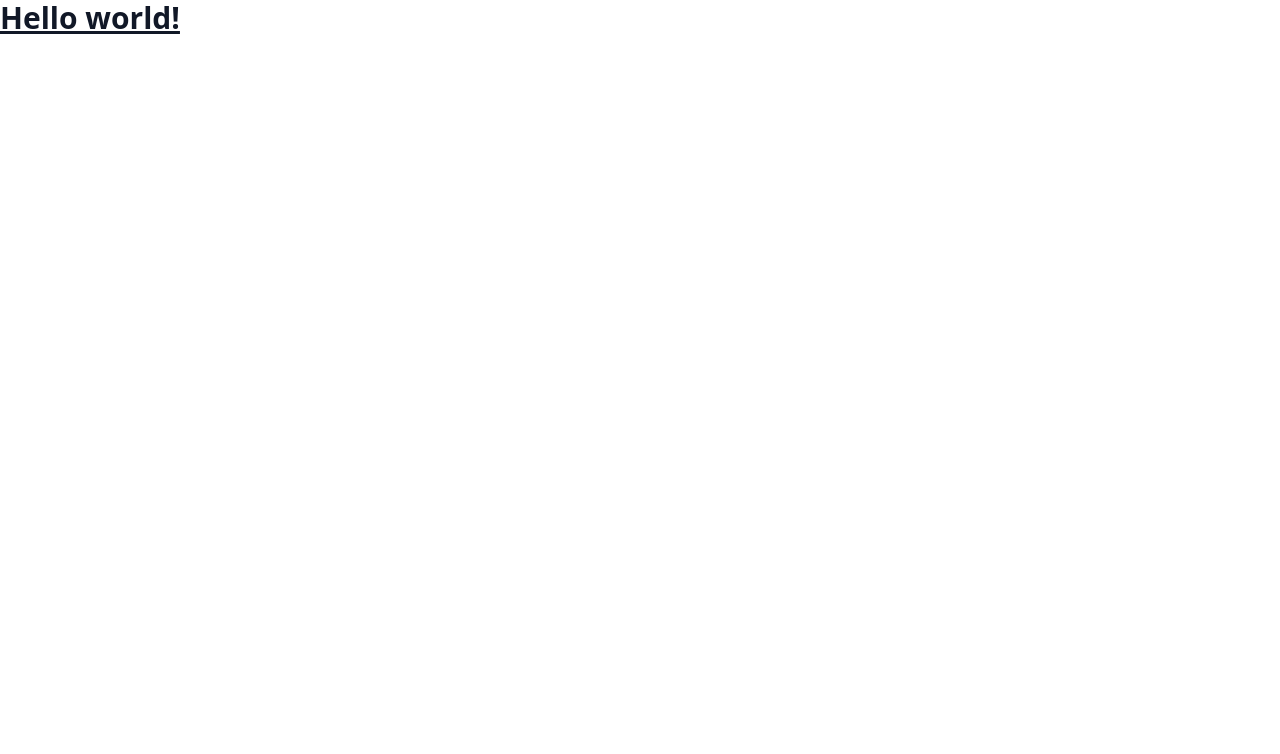
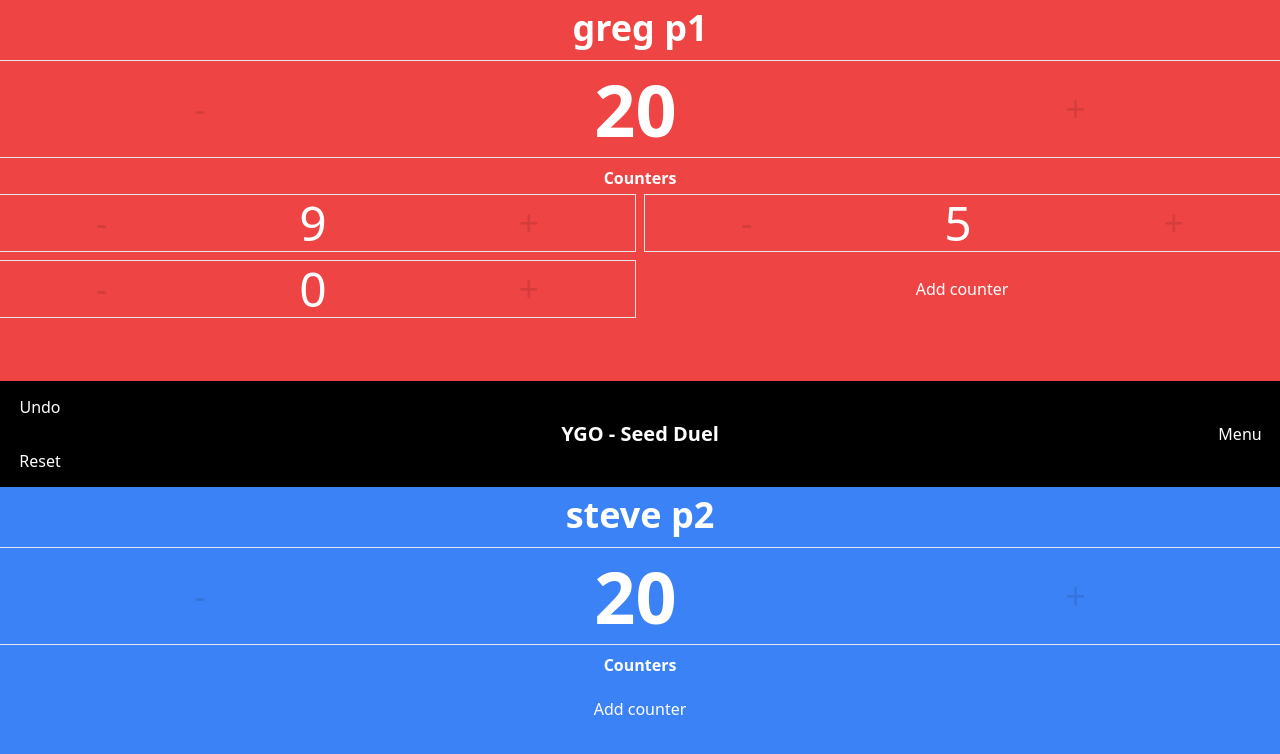
Before and after one commit to didley/lp-track, a React (Create React App) app: page / in a window 1280 px wide. Shown: the top 754 px of the page. Built offline with nearby package versions, Linux system fonts and the light colour scheme.

Commit message:
Implements initial player card and TitleBar components

```diff
--- a/src/App.tsx
+++ b/src/App.tsx
@@ -1,7 +1,22 @@
+import { TitleBar } from "./components/TitleBar";
+import { PlayerCard } from "./components/PlayerCard";
+
 function App() {
   return (
-    <div>
-      <h1 className="text-3xl font-bold underline">Hello world!</h1>
+    <div className="h-screen w-screen grid select-none">
+      <PlayerCard
+        playerName={"greg p1"}
+        color={"red"}
+        lifePoints={20}
+        counters={[9, 5, 0]}
+      />
+      <TitleBar gameName="YGO" format="Seed Duel" />
+      <PlayerCard
+        playerName={"steve p2"}
+        color={"blue"}
+        lifePoints={20}
+        counters={[]}
+      />
     </div>
   );
 }
--- /dev/null
+++ b/src/components/PlayerCard/Counters.tsx
@@ -0,0 +1,32 @@
+type Props = {
+  counters?: number[];
+};
+
+export const Counters = ({ counters }: Props) => {
+  return (
+    <>
+      <label className="text-white text-left font-bold">Counters</label>
+      <ul className="grid grid-cols-2 my-1 gap-2">
+        {counters &&
+          counters.map((counter) => (
+            <li className="text-5xl text-white border-y odd:border-r even:border-l flex justify-around relative">
+              <button className="absolute left-0 h-full w-1/2 opacity-0 bg-white hover:opacity-10 hover:bg-black active:opacity-30 active:bg-white" />
+              <button className="absolute right-0 h-full w-1/2 opacity-0 bg-white hover:opacity-10 hover:bg-black active:opacity-30 active:bg-white" />
+
+              <span className="text-black opacity-10 text-4xl place-self-center">
+                {"-"}
+              </span>
+              <span className="py-1">{counter}</span>
+              <span className="text-black opacity-10 text-4xl place-self-center">
+                {"+"}
+              </span>
+            </li>
+          ))}
+
+        <button className="text-white h-14 max-h-full w-full py-1 place-self-center first:col-span-2">
+          Add counter
+        </button>
+      </ul>
+    </>
+  );
+};
--- /dev/null
+++ b/src/components/PlayerCard/index.tsx
@@ -0,0 +1,40 @@
+import { Counters } from "./Counters";
+
+type Colors = "red" | "blue";
+
+type Props = {
+  playerName: string;
+  color: Colors;
+  lifePoints: number;
+  counters?: number[];
+};
+
+export const PlayerCard = ({
+  playerName,
+  color,
+  lifePoints,
+  counters,
+}: Props) => {
+  const bgColorClass = {
+    red: "bg-red-500 h-full w-full text-center",
+    blue: "bg-blue-500 h-full w-full text-center",
+  };
+
+  return (
+    <div className={bgColorClass[color]}>
+      <h1 className="text-white my-1 py-1">{playerName}</h1>
+      <div className="my-2 border-y flex justify-around relative">
+        <button className="absolute left-0 h-full w-1/2 opacity-0 bg-white hover:opacity-10 hover:bg-black active:opacity-30 active:bg-white" />
+        <button className="absolute right-0 h-full w-1/2 opacity-0 bg-white hover:opacity-10 hover:bg-black active:opacity-30 active:bg-white" />
+        <span className="text-black opacity-10 text-4xl place-self-center">
+          {"-"}
+        </span>
+        <h2 className="text-7xl text-white my-2 py-1 relative">{lifePoints}</h2>
+        <span className="text-black opacity-10 text-4xl place-self-center">
+          {"+"}
+        </span>
+      </div>
+      <Counters counters={counters} />
+    </div>
+  );
+};
--- /dev/null
+++ b/src/components/TitleBar.tsx
@@ -0,0 +1,21 @@
+type Props = {
+  gameName: string;
+  format?: string;
+};
+
+export const TitleBar = ({ gameName, format }: Props) => {
+  return (
+    <div className="bg-black text-white flex h-full w-full text-center items-center">
+      <div className="h-full w-20 grid flex-none">
+        <button>Undo</button>
+        <button>Reset</button>
+      </div>
+      <div className="h-full grid grow">
+        <h1 className="text-xl text-white m-auto flex-none">
+          {gameName} - {format}
+        </h1>
+      </div>
+      <button className="w-20">Menu</button>
+    </div>
+  );
+};
```
